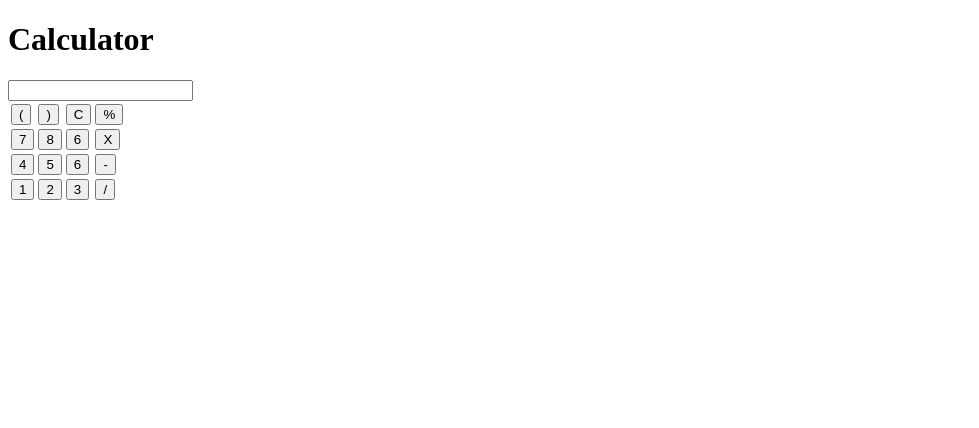
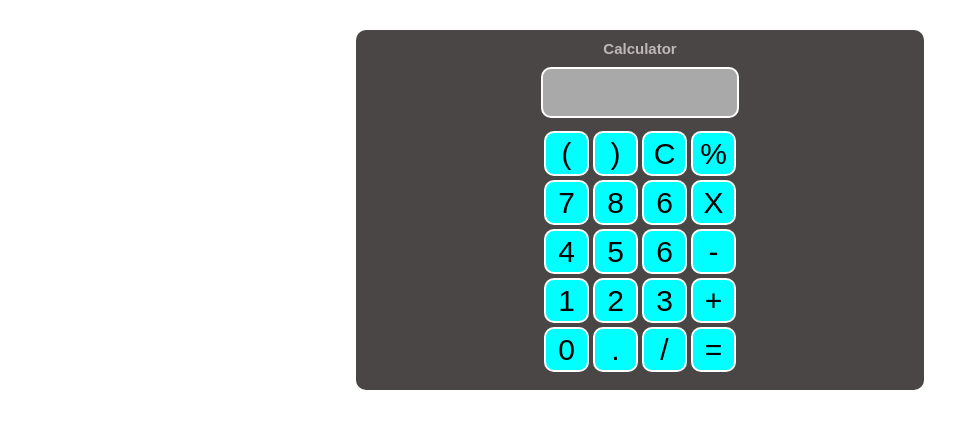
Before and after one commit to bappabarik/jscalculator, a plain HTML site: page calculatorstruc.html in a window 1280 px wide. Shown: the whole page, without its empty margins (0-979 px from the left). Drawn offline with Linux system fonts and the light colour scheme.

Commit message:
Added the final style

```diff
--- a/calculatordesign.css
+++ b/calculatordesign.css
@@ -0,0 +1,41 @@
+/* body{
+    margin: 0%;
+    padding: 0;
+} */
+h1{
+    font-family: sans-serif;
+    font-size: 15px;
+    color: rgb(192, 184, 184);
+    padding-top: 10px;
+}
+.container{
+    text-align: center;
+    /* border: 2px solid black; */
+    border-radius: 10px;
+    background-color: rgb(75, 70, 70);
+    width: 45%;
+    height: 360px;
+    margin: auto;
+    margin-top: 30px;
+
+}
+table{
+    margin: auto;
+    padding-top: 10px;
+}
+input{
+    font-size: 20px;
+    width: 190px;
+    height: 45px;
+    border-radius: 10px;
+    background-color: darkgray;
+    border: 2px solid white;
+}
+button{
+    font-size: 30px;
+    width: 45px;
+    height: 45px;
+    border-radius: 10px;
+    background-color: aqua;
+    border: 2px solid white;
+}
--- a/calculatorstruc.html
+++ b/calculatorstruc.html
@@ -4,6 +4,7 @@
     <meta charset="UTF-8">
     <meta http-equiv="X-UA-Compatible" content="IE=edge">
     <meta name="viewport" content="width=device-width, initial-scale=1.0">
+    <link rel="stylesheet" href="calculatordesign.css">
     <title>Document</title>
 </head>
 <body>
@@ -33,7 +34,13 @@
                 <td><button>1</button></td>
                 <td><button>2</button></td>
                 <td><button>3</button></td>
+                <td><button>+</button></td>
+            </tr>
+            <tr>
+                <td><button>0</button></td>
+                <td><button>.</button></td>
                 <td><button>/</button></td>
+                <td><button>=</button></td>
             </tr>
         </table>
     </div>
```
